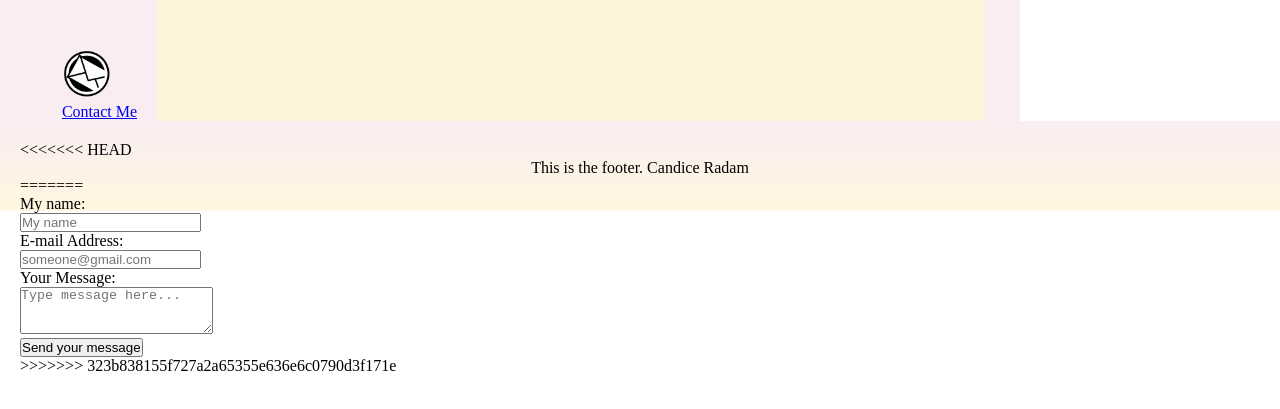
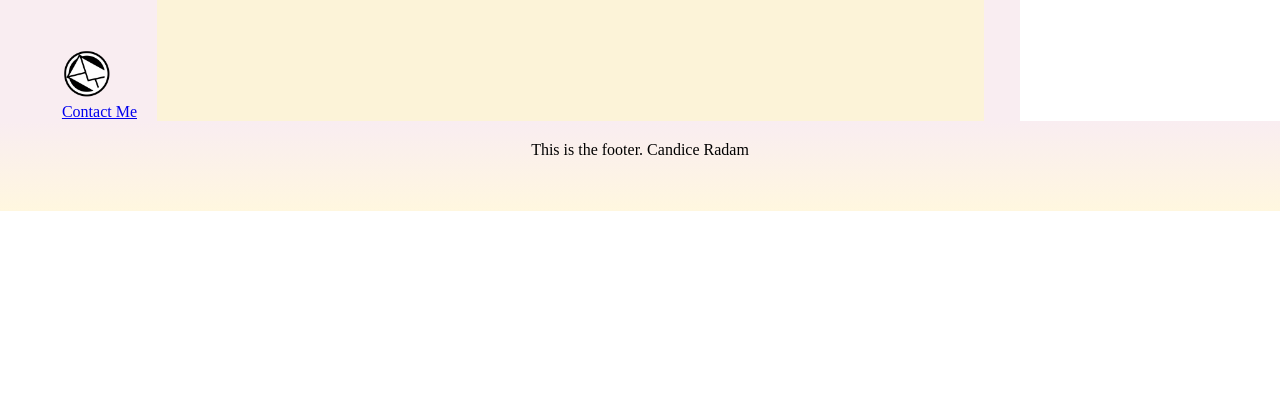
Before and after one commit to zeebigbadkitty/Advanced-CSS-Portfolio, a plain HTML site: page index.html in a window 1280 px wide. Shown: the part 379-788 px from the top of the page. Drawn offline with Linux system fonts and the light colour scheme.

Commit message:
Pushing to master

```diff
--- a/index.html
+++ b/index.html
@@ -40,23 +40,8 @@
     </main>
 
     <footer class="footer">
-<<<<<<< HEAD
      <p>This is the footer.
      Candice Radam</p>
-=======
-      <form class="form">
-        <form action="mailto:candice.kielion@gmail.com" method="get">
-        <label for="name">My name:</label><br>
-        <input type="text" id="name" name="name" placeholder="My name"><br>
-        <label for="email">E-mail Address:</label><br>
-        <input type="text" id="email" name="email" placeholder="someone@gmail.com"><br>
-        <label for="message">Your Message:</label><br>
-        <textarea id="freeform" name="freeform" placeholder="Type message here..." rows="3" cols="22"></textarea>
-        <br>
-        <input type="button" value="Send your message">
-      </form>
-</form>
->>>>>>> 323b838155f727a2a65355e636e6c0790d3f171e
     </footer>
   </body>
 </html>
```
